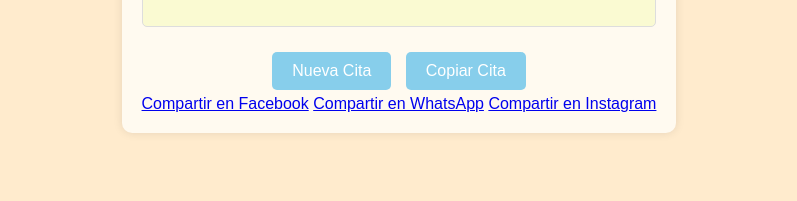
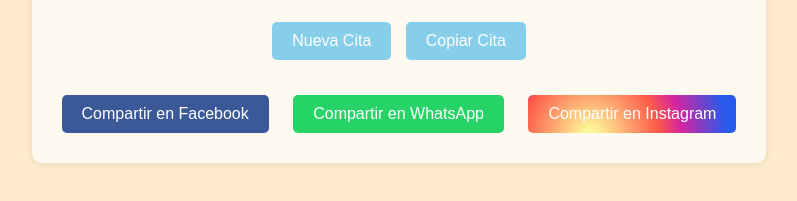
Before and after one commit to comglorerate1/Citas, a plain HTML site: page index.html in a window 1280 px wide. Shown: the part 421-622 px from the top of the page, without its empty margins (241-1038 px from the left). Drawn offline with Linux system fonts and the light colour scheme.

Commit message:
style.css

```diff
--- a/style.css
+++ b/style.css
@@ -49,14 +49,25 @@ button:hover {
     background-color: #00bfff;
 }
 
-#copy-notification {
-    display: none;
-    position: absolute;
-    top: 20px;
-    right: 20px;
-    background-color: #dff0d8;
-    color: #3c763d;
-    padding: 10px;
+#share-buttons {
+    margin-top: 20px;
+}
+
+#share-buttons a {
+    display: inline-block;
+    margin: 10px;
+    padding: 10px 20px;
+    text-decoration: none;
+    color: white;
     border-radius: 5px;
-    box-shadow: 0 0 10px rgba(0, 0, 0, 0.1);
+    background-color: #3b5998; /* Color de Facebook */
+    cursor: pointer;
 }
+
+#share-buttons a#whatsapp-share {
+    background-color: #25D366; /* Color de WhatsApp */
+}
+
+#share-buttons a#instagram-share {
+    background: radial-gradient(circle at 30% 107%, #fdf497 0%, #fdf497 5%, #fd5949 45%, #d6249f 60%, #285AEB 90%);
+}
```
